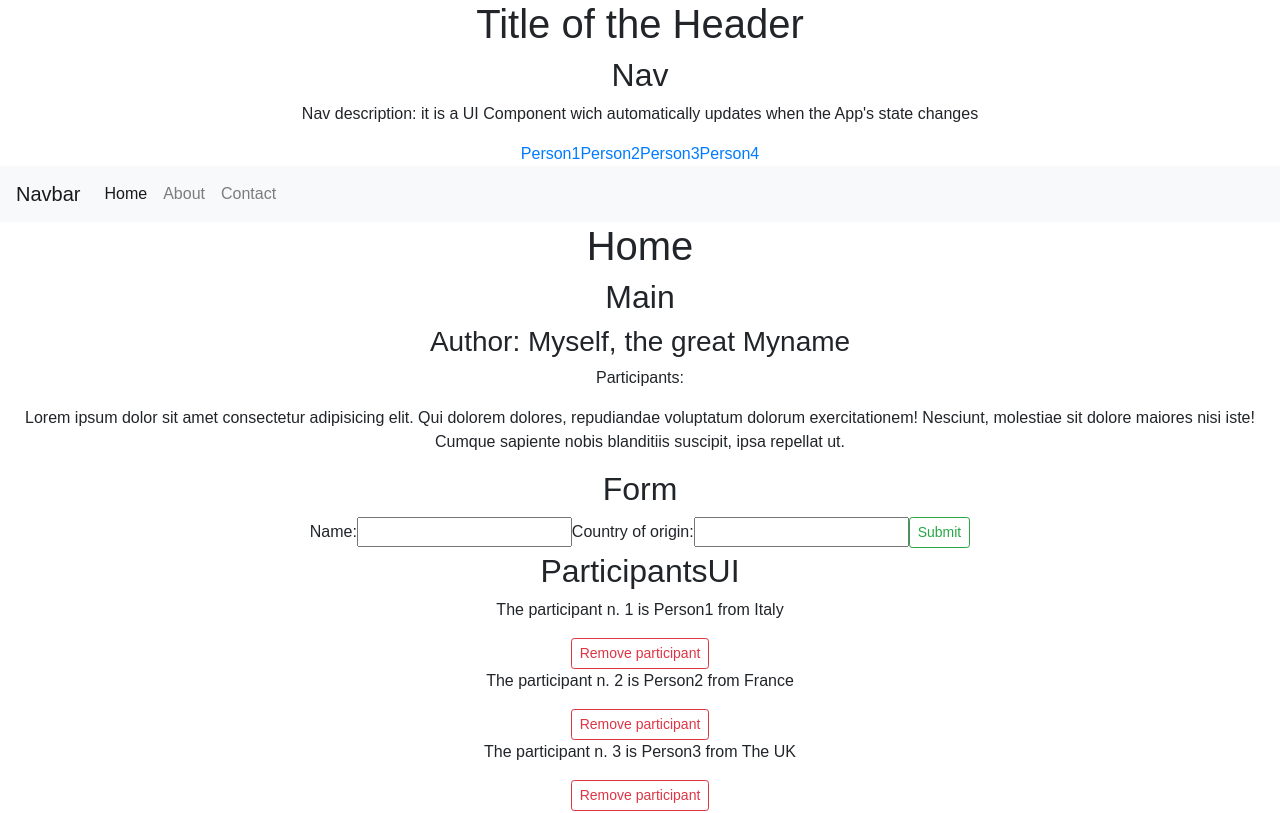
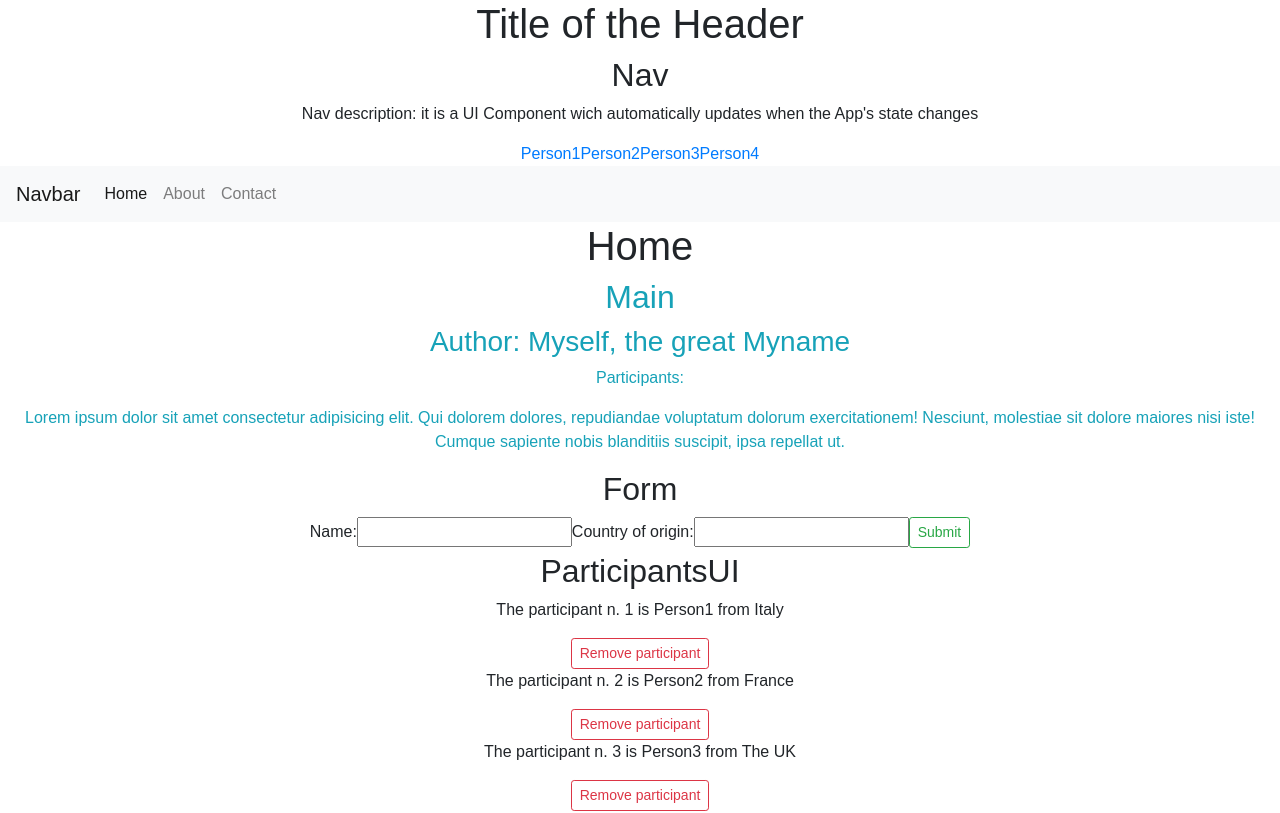
Before and after one commit to Giagar/React, a React (Create React App) app in the folder myapp/: page / in a window 1280 px wide. Shown: the top 813 px of the page. Built offline with nearby package versions, Linux system fonts and the light colour scheme.

Commit message:
add higher order function

```diff
--- a/myapp/src/components/Main.js
+++ b/myapp/src/components/Main.js
@@ -1,4 +1,5 @@
 import React, {Component} from "react";
+import Rainbow from "../hoc/Rainbow";
 
 class Main extends Component {
     state = {
@@ -20,4 +21,4 @@ class Main extends Component {
     }
 }
 
-export default Main;
+export default Rainbow(Main);
--- /dev/null
+++ b/myapp/src/hoc/Rainbow.js
@@ -0,0 +1,16 @@
+import React from "react";
+
+const Rainbow = (LowerOC) => {
+
+    const textColor = "text-info";
+
+    return (props) => {
+        return(
+            <div className={textColor}>
+                <LowerOC {...props} />
+            </div>
+        )
+    }
+}
+
+export default Rainbow;
```
